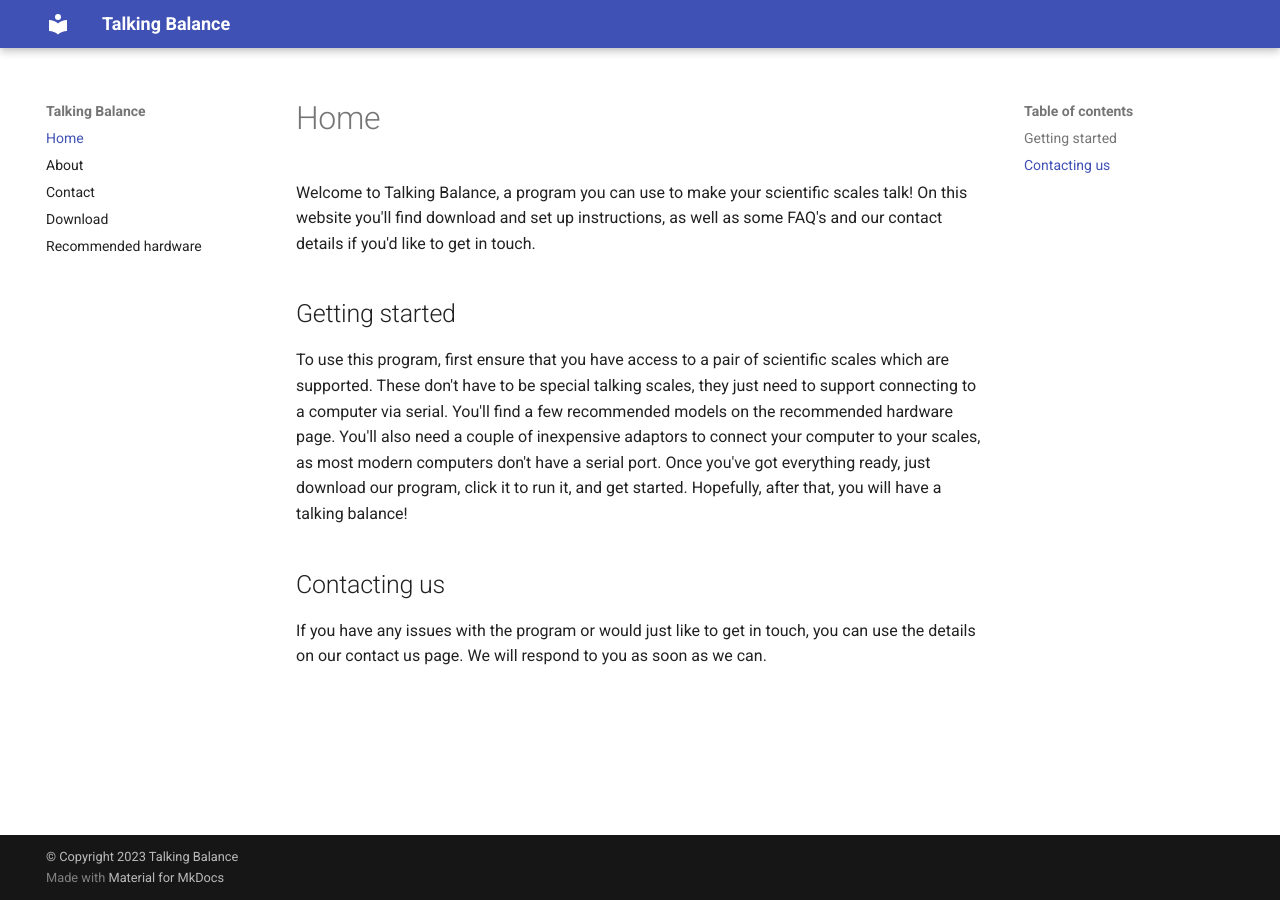
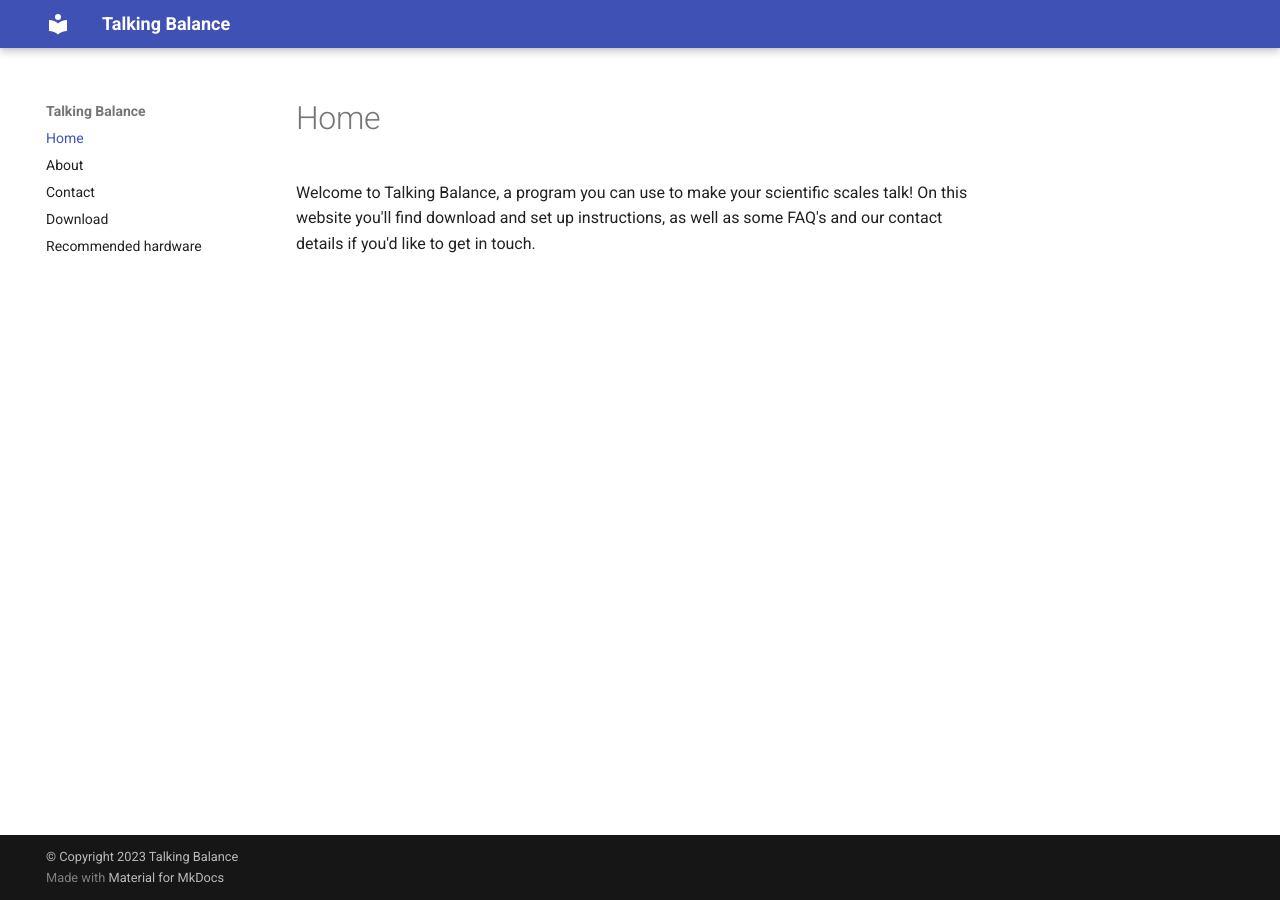
Before and after one commit to TalkingBalance/TalkingBalance, an MkDocs documentation site: the page built from website/docs/index.md, in a window 1280 px wide. Built offline with MkDocs 1.6.1 and Material for MkDocs 9.7.7, drawn with Linux system fonts in a browser that asks for light colours.

Commit message:
Website: initial tweaks to homepage

```diff
--- a/website/docs/index.md
+++ b/website/docs/index.md
@@ -1,13 +1,2 @@
-# Home
-
 Welcome to Talking Balance, a program you can use to make your scientific scales talk!
 On this website you'll find download and set up instructions, as well as some FAQ's and our contact details if you'd like to get in touch.
-
-## Getting started
-
-To use this program, first ensure that you have access to a pair of scientific scales which are supported. These don't have to be special talking scales, they just need to support connecting to a computer via serial. You'll find a few recommended models on the recommended hardware page. You'll also need a couple of inexpensive adaptors to connect your computer to your scales, as most modern computers don't have a serial port.
-Once you've got everything ready, just download our program, click it to run it, and get started. Hopefully, after that, you will have a talking balance!
-
-## Contacting us
-
-If you have any issues with the program or would just like to get in touch, you can use the details on our contact us page. We will respond to you as soon as we can.
```
